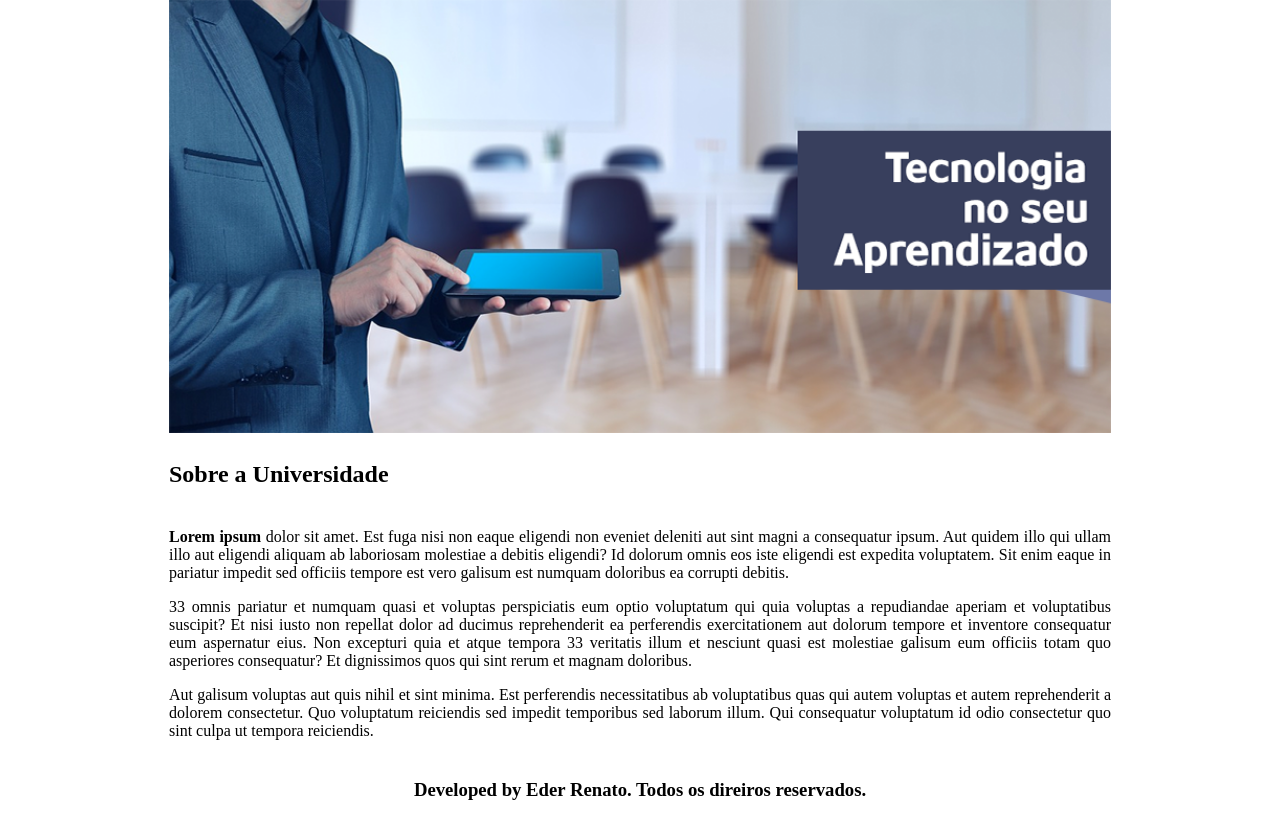
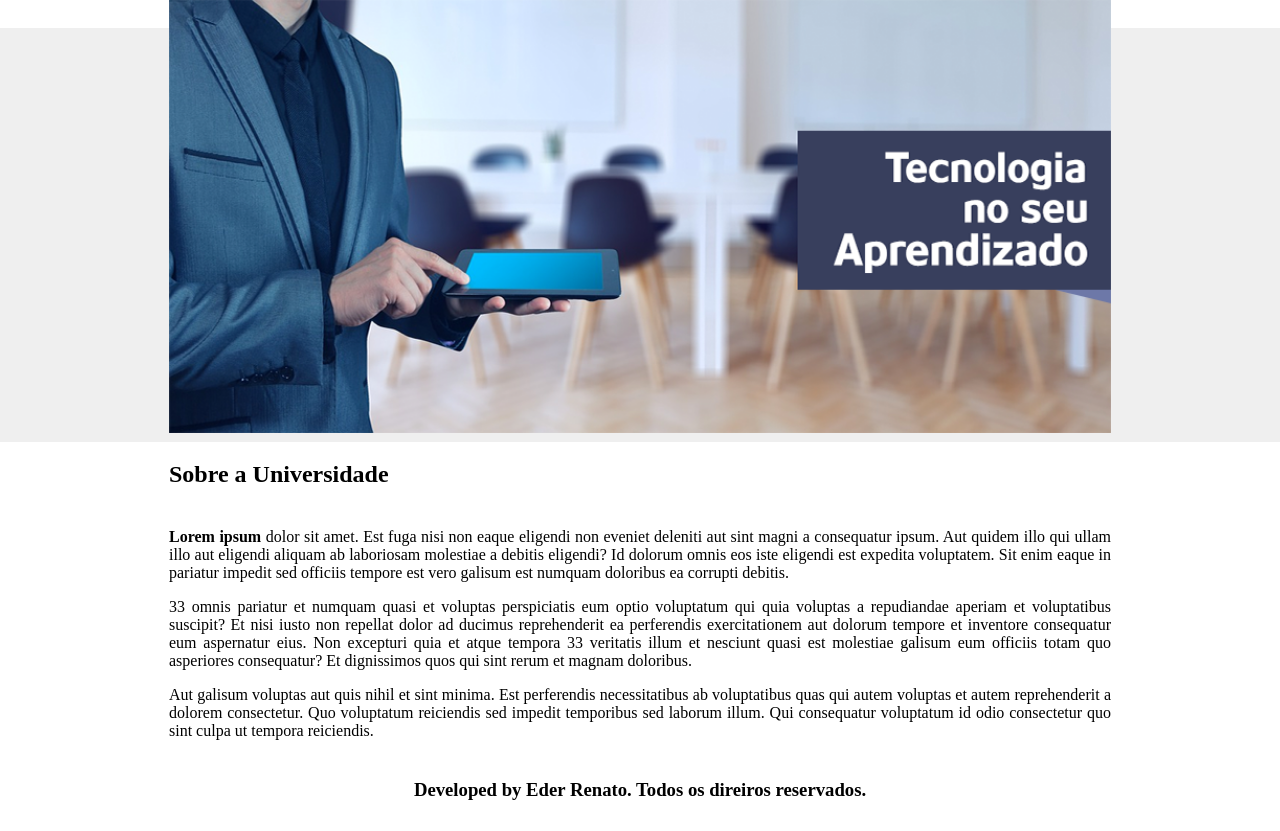
Before and after one commit to EderRenato/Projeto-Teste-Universidade-UNES, a plain HTML site: page index.html in a window 1280 px wide. Shown: the part 76-907 px from the top of the page. Drawn offline with Linux system fonts and the light colour scheme.

Commit message:
Configurações do background

```diff
--- a/index.html
+++ b/index.html
@@ -3,7 +3,7 @@
         <meta charset="UTF-8">
         <title>UNES - Página Inicial</title>
     </head>
-    <body>
+    <body background="./imagens/fundo.png">
         <table width="75%" align="center">
             <tr>
                 <td>
```
Also changed, not shown: contato.html (+1 -1 lines), quemsomos.html (+1 -1 lines).
